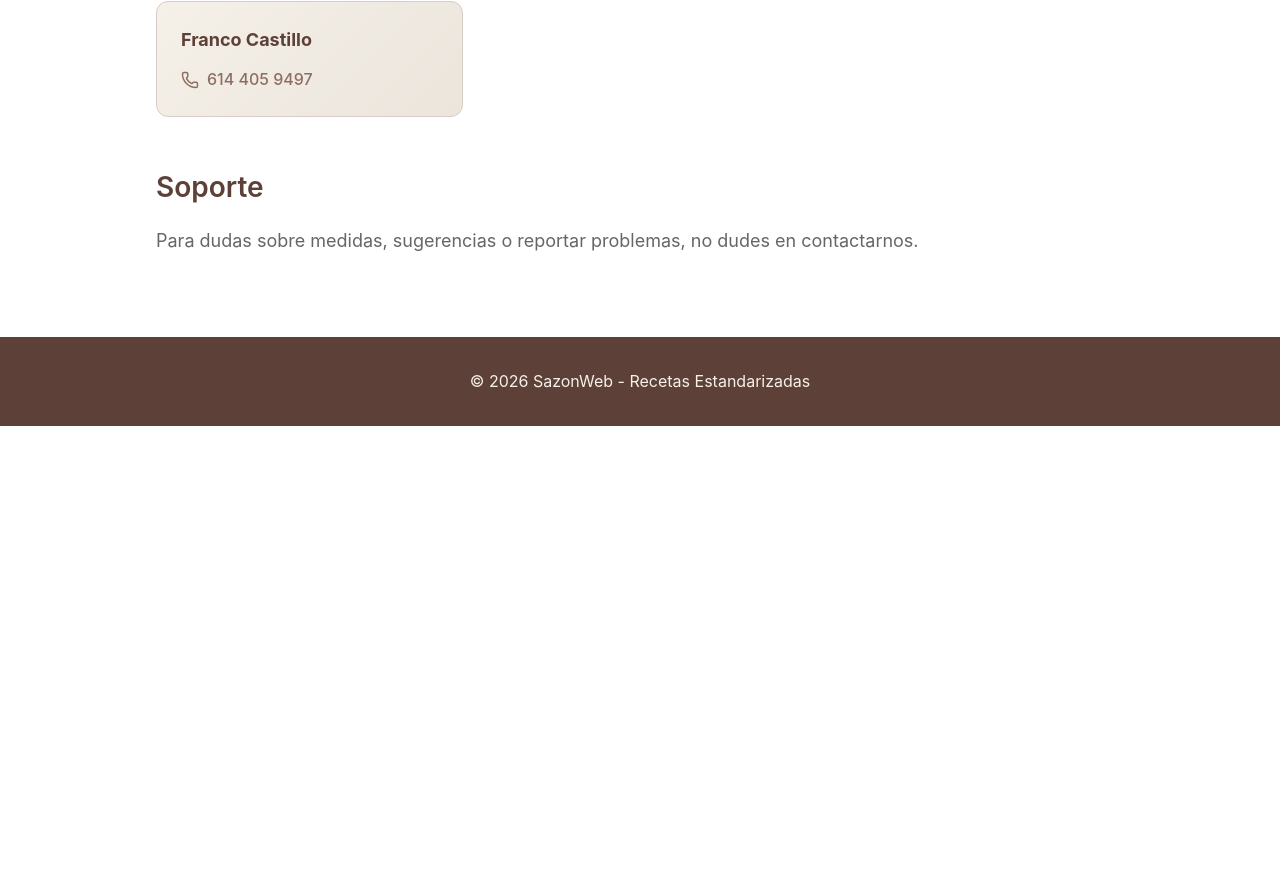
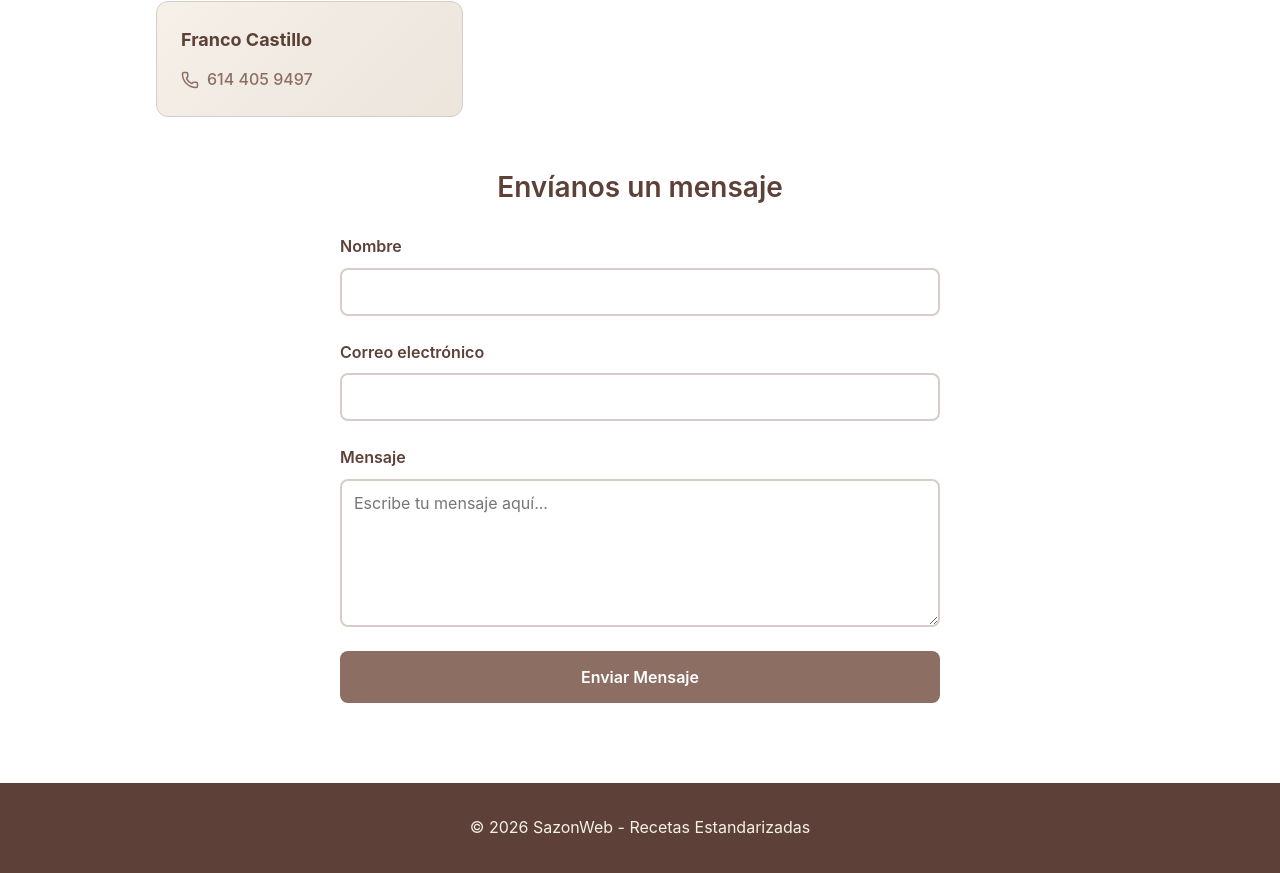
Before and after one commit to BBripy207/SazonWeb, a React (Vite) app in the folder app/: page /contacto in a window 1280 px wide. Shown: the part 737-1610 px from the top of the page. Before the commit the page ends 1163 px from the top, so only its background shows below. Built offline with nearby package versions, Linux system fonts and the light colour scheme.

Commit message:
feat: Añadir formulario de contacto con campos para nombre, correo y mensaje

```diff
--- a/app/src/pages/Contact.tsx
+++ b/app/src/pages/Contact.tsx
@@ -1,4 +1,5 @@
 import { Phone } from 'lucide-react';
+import { useState } from 'react';
 import Container from '../components/layout/Container';
 import PageTitle from '../components/layout/PageTitle';
 import Grid from '../components/layout/Grid';
@@ -6,6 +7,8 @@ import Box from '../components/ui/Box';
 import Text from '../components/ui/Text';
 import Heading from '../components/ui/Heading';
 import Section from '../components/ui/Section';
+import Input from '../components/ui/Input';
+import Button from '../components/ui/Button';
 import { colors, spacing, fontSize, fontWeight, borderRadius } from '../styles/theme';
 
 const contacts = [
@@ -16,6 +19,18 @@ const contacts = [
 ];
 
 export default function Contact() {
+    const [name, setName] = useState('');
+    const [email, setEmail] = useState('');
+    const [message, setMessage] = useState('');
+
+    const handleSubmit = (e: React.FormEvent) => {
+        e.preventDefault();
+        alert('Mensaje enviado correctamente');
+        setName('');
+        setEmail('');
+        setMessage('');
+    };
+
     return (
         <Container maxWidth="1000px">
             <PageTitle>Contacto</PageTitle>
@@ -49,11 +64,37 @@ export default function Contact() {
             </Section>
 
             <Section style={styles.section}>
-                <Heading level={2} style={styles.subtitle}>Soporte</Heading>
-                <Text style={styles.text}>
-                    Para dudas sobre medidas, sugerencias o reportar problemas,
-                    no dudes en contactarnos.
-                </Text>
+                <Heading level={2} style={{ ...styles.subtitle, textAlign: 'center' }}>Envíanos un mensaje</Heading>
+                <Box as="form" onSubmit={handleSubmit} style={styles.form}>
+                    <Input
+                        label="Nombre"
+                        type="text"
+                        value={name}
+                        onChange={(e) => setName(e.target.value)}
+                        required
+                    />
+                    <Input
+                        label="Correo electrónico"
+                        type="email"
+                        value={email}
+                        onChange={(e) => setEmail(e.target.value)}
+                        required
+                    />
+                    <Box style={styles.field}>
+                        <Text as="label" style={styles.label}>Mensaje</Text>
+                        <textarea
+                            value={message}
+                            onChange={(e) => setMessage(e.target.value)}
+                            placeholder="Escribe tu mensaje aquí..."
+                            style={styles.textarea}
+                            required
+                            rows={6}
+                        />
+                    </Box>
+                    <Button type="submit" variant="primary" size="lg">
+                        Enviar Mensaje
+                    </Button>
+                </Box>
             </Section>
         </Container>
     );
@@ -97,4 +138,32 @@ const styles: Record<string, React.CSSProperties> = {
         fontSize: fontSize.base,
         fontWeight: fontWeight.medium,
     },
+    form: {
+        display: 'flex',
+        flexDirection: 'column',
+        gap: spacing.lg,
+        maxWidth: '600px',
+        marginTop: spacing.lg,
+        marginLeft: 'auto',
+        marginRight: 'auto',
+    },
+    field: {
+        display: 'flex',
+        flexDirection: 'column',
+        gap: spacing.sm,
+    },
+    label: {
+        fontWeight: fontWeight.semibold,
+        fontSize: fontSize.base,
+        color: colors.primaryDark,
+    },
+    textarea: {
+        padding: '0.75rem',
+        border: `2px solid ${colors.border}`,
+        borderRadius: borderRadius.md,
+        fontSize: fontSize.base,
+        fontFamily: 'inherit',
+        transition: 'border-color 0.3s',
+        resize: 'vertical',
+    },
 };
```
